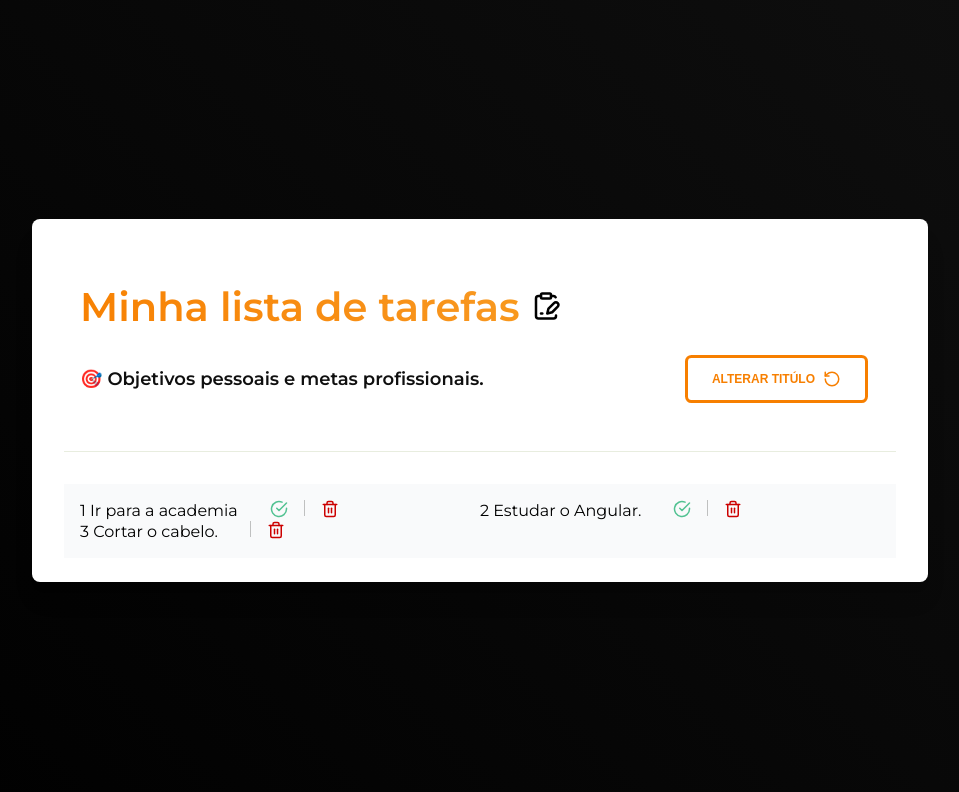
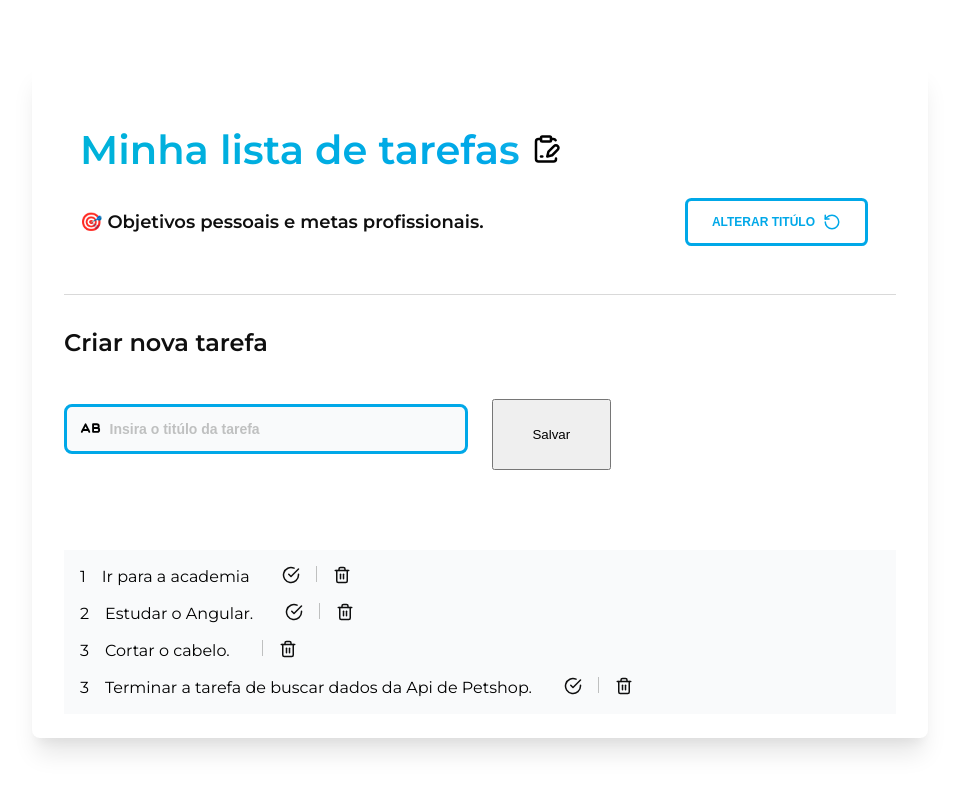
Before and after one commit to black-adm/angular-todo-list, an Angular app: page / in a window 1280 px wide. Shown: the top 792 px of the page, without its empty margins (160-1119 px from the left). Built offline with nearby package versions, Linux system fonts and the light colour scheme.

Commit message:
form task created

```diff
--- a/src/app/app.component.css
+++ b/src/app/app.component.css
@@ -29,7 +29,7 @@
     font-size: 2.5em;
     line-height: 6rem;
     font-weight: 800;
-    background-image: linear-gradient(45deg, #f77f00, #f8961e, #ffba08);
+    background-image: linear-gradient(45deg, #00b4d8, #00a8e8, #80ffdb);
     background-size: 100%;
     background-repeat: repeat;
     -webkit-background-clip: text;
@@ -63,12 +63,12 @@
     border-radius: 0.4rem;
     border-style: solid;
     border-width: 3px;
-    border-color: #f77f00;
+    border-color: #00a8e8;
     font-size: 0.75rem;
     line-height: 1rem;
     font-weight: 700;
     background: transparent;
-    color: #f77f00;
+    color: #00a8e8;
     cursor: pointer;
     text-transform: uppercase;
     transition-property: all;
@@ -77,15 +77,15 @@
 }
 
 .change-btn:hover {
-    background: #0F0F0F;
-    color: #FFF;
+    background: #80ffdb;
+    color: #000;
     border: none;
 }
 
 .line {
     background-color: transparent;
     border: 0px;
-    border-top: 1px solid #e8eddf;
+    border-top: 1px solid #d9d9d9;
 }
 
 .list-container {
@@ -95,13 +95,15 @@
 .list-section {
     background-color: #F9FAFB;
     list-style-type: none;
+    row-gap: 1rem;
     padding: 1rem;
     border-bottom-width: 1px;
 
     @media (min-width: 768px) {
-        display: grid;
+        display: flex;
+        flex-direction: column;
         margin-top: 0;
-        grid-template-columns: repeat(2, minmax(0, 1fr));
+        justify-content: center;
     }
 }
 
@@ -110,6 +112,13 @@
     align-items: center;
     color: #000;
     width: 100%;
+}
+
+.task {
+    margin-left: 1rem;
+    overflow: hidden;
+    text-overflow: ellipsis;
+    white-space: nowrap;
 }
 
 .list-buttons {
@@ -126,7 +135,11 @@ button {
 .check-btn {
     background: transparent;
     border: none;
-    color: #52c292;
+    color: #0F0F0F;
+}
+
+.check-btn:hover {
+    color: #29bf12;
 }
 
 .divisor {
@@ -138,5 +151,88 @@ button {
 .trash-btn {
     background: transparent;
     border: none;
+    color: #0F0F0F;
+}
+
+.trash-btn:hover {
     color: #c00;
 }
+
+.form-task {
+    padding-bottom: 3rem;
+    border-bottom-width: 1px;
+}
+
+.form-title {
+    margin-top: 2rem;
+    margin-bottom: 0.25rem;
+    font-size: 1.5rem;
+    line-height: 2rem;
+    font-weight: 700;
+    color: #0F0F0F;
+}
+
+.form-container {
+    width: 100%;
+    display: grid;
+    margin-top: 2.5rem;
+    grid-template-columns: repeat(1, minmax(0, 1fr));
+    column-gap: 1.5rem;
+    row-gap: 2rem;
+
+    @media (min-width: 640px) {
+        grid-template-columns: repeat(6, minmax(0, 1fr));
+    }
+}
+
+.form-box {
+    margin-top: 5px;
+    background: #F9FAFB;
+    display: flex;
+    padding-top: 0.5rem;
+    padding-bottom: 0.5rem;
+    padding-left: 0.75rem;
+    padding-right: 0.75rem;
+    margin-bottom: 1rem;
+    align-items: center;
+    border-radius: 0.5rem;
+    border-style: solid;
+    border-width: 3px;
+    border-color: #00a8e8;
+
+    @media (min-width: 640px) {
+        grid-column: span 3 / span 3;
+    }
+}
+
+.input-task {
+    background: transparent;
+    padding-left: 0.5rem;
+    display: block;
+    padding-top: 0.150rem;
+    padding-bottom: 0.150rem;
+    border-radius: 0.4rem;
+    border-width: 0;
+    outline: none;
+    width: 100%;
+    color: #0F0F0F;
+    font-weight: 500;
+    font-size: medium;
+
+    @media (min-width: 640px) {
+        font-size: 0.875rem;
+        line-height: 1.25rem;
+        line-height: 1.5rem;
+    }
+}
+
+.input-task::placeholder {
+    font-weight: 700;
+    color: #bfc0c0;
+    line-height: 6rem;
+}
+
+.btn-save {
+    padding-bottom: 0;
+    padding-top: 0;
+}
--- a/src/app/app.component.html
+++ b/src/app/app.component.html
@@ -33,11 +33,44 @@
     </div>
     <hr class="line">
 
+    <div>
+      <form [formGroup]="form">
+        <div class="form-task">
+          <h1 class="form-title">
+            Criar nova tarefa
+          </h1>
+
+          <div class="form-container">
+            <div class="form-box">
+              <svg xmlns="http://www.w3.org/2000/svg" width="24" height="24" viewBox="0 0 24 24" fill="none"
+                stroke="currentColor" stroke-width="2" stroke-linecap="round" stroke-linejoin="round"
+                class="lucide lucide-case-upper">
+                <path d="m3 15 4-8 4 8" />
+                <path d="M4 13h6" />
+                <path d="M15 11h4.5a2 2 0 0 1 0 4H15V7h4a2 2 0 0 1 0 4" />
+              </svg>
+
+              <input class="input-task" type="text" placeholder="Insira o titúlo da tarefa" maxlength="60"
+                formControlName="title" />
+            </div>
+
+            <button class="btn-save">
+              Salvar
+            </button>
+          </div>
+        </div>
+      </form>
+    </div>
+
     <div class="list-container">
-      <ul class="list-section">
-        <li class="list-task" *ngFor="let task of tasks">
+      <div class="list-section">
+        <div class="list-task" *ngFor="let task of tasks">
           {{ task.id }}
-          {{ task.task }}
+          <p>
+            <span class="task">
+              {{ task.task }}
+            </span>
+          <p>
           <div class="list-buttons">
             <button type="button" class="check-btn" *ngIf="!task.done" (click)="markDone(task)">
               <svg xmlns="http://www.w3.org/2000/svg" width="18" height="18" viewBox="0 0 24 24" fill="none"
@@ -47,7 +80,9 @@
                 <path d="m9 11 3 3L22 4" />
               </svg>
             </button>
+
             <div class="divisor"></div>
+
             <button type="button" class="trash-btn" (click)="remove(task)">
               <svg xmlns="http://www.w3.org/2000/svg" width="18" height="18" viewBox="0 0 24 24" fill="none"
                 stroke="currentColor" stroke-width="2" stroke-linecap="round" stroke-linejoin="round"
@@ -60,9 +95,8 @@
               </svg>
             </button>
           </div>
-
-        </li>
-      </ul>
+        </div>
+      </div>
     </div>
 
   </div>
--- a/src/app/app.component.ts
+++ b/src/app/app.component.ts
@@ -1,4 +1,5 @@
 import { Component } from '@angular/core';
+import { FormBuilder, FormGroup, Validators } from '@angular/forms';
 import { Task } from 'src/models/task.model';
 
 @Component({
@@ -6,6 +7,7 @@ import { Task } from 'src/models/task.model';
   templateUrl: './app.component.html',
   styleUrls: ['./app.component.css']
 })
+
 export class AppComponent {
   public tasks: Task[] = [];
   public titleIndex: number = 0;
@@ -16,11 +18,21 @@ export class AppComponent {
     'Metas para finalizar'
   ];
   public title: String[] = [this.titlesList[0]];
+  public form: FormGroup;
 
-  constructor() {
+  constructor(private builder: FormBuilder) {
+    this.form = this.builder.group({
+      title: ['', Validators.compose([
+        Validators.minLength(5),
+        Validators.maxLength(60),
+        Validators.required
+      ])]
+    });
+
     this.tasks.push(new Task(1, 'Ir para a academia', false));
     this.tasks.push(new Task(2, 'Estudar o Angular.', false));
     this.tasks.push(new Task(3, 'Cortar o cabelo.', true));
+    this.tasks.push(new Task(3, 'Terminar a tarefa de buscar dados da Api de Petshop.', false));
   }
 
   changeTitle() {
@@ -35,6 +47,6 @@ export class AppComponent {
   }
 
   markDone(task: Task) {
-      task.done = true;
+    task.done = true;
   }
 }
--- a/src/app/app.module.ts
+++ b/src/app/app.module.ts
@@ -1,5 +1,6 @@
 import { NgModule } from '@angular/core';
 import { BrowserModule } from '@angular/platform-browser';
+import { ReactiveFormsModule } from '@angular/forms';
 
 import { AppComponent } from './app.component';
 
@@ -8,7 +9,8 @@ import { AppComponent } from './app.component';
     AppComponent
   ],
   imports: [
-    BrowserModule
+    BrowserModule,
+    ReactiveFormsModule
   ],
   providers: [],
   bootstrap: [AppComponent]
--- a/src/styles.css
+++ b/src/styles.css
@@ -5,6 +5,6 @@
 }
 
 body {
-    background: linear-gradient(45deg, #000, #0F0F0F);
+    background: #fff;
     font-family: 'Montserrat', sans-serif;
 }
```
